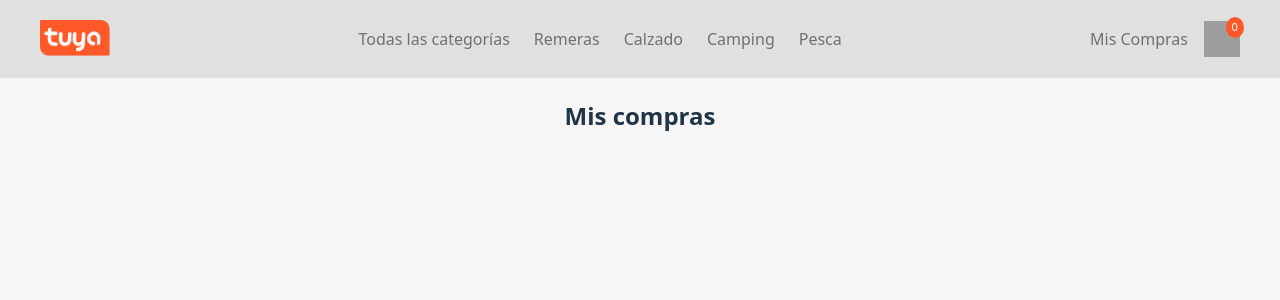
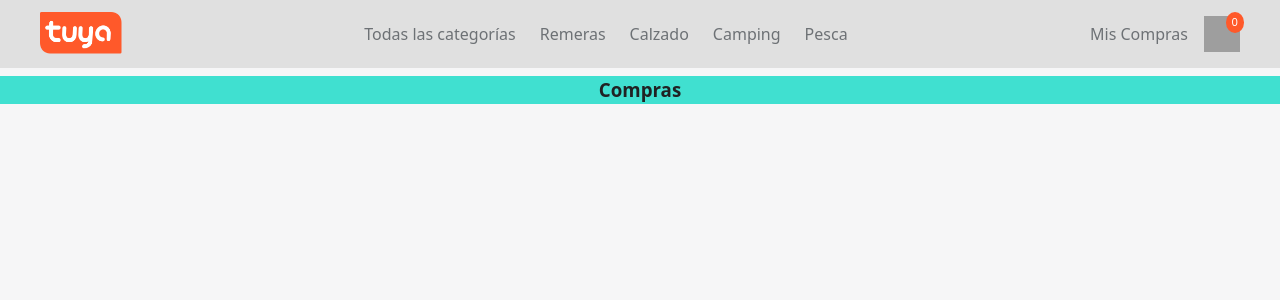
Before and after one commit to sergioibecerra/ProyectoFinal-Becerra, a React (Vite) app: page /orders in a window 1280 px wide. Shown: the top 300 px of the page. Built offline with nearby package versions, Linux system fonts and the light colour scheme; grey boxes are pictures that could not be loaded.

Commit message:
Subido desde mi PC

```diff
--- a/src/App.css
+++ b/src/App.css
@@ -13,3 +13,9 @@
 
   text-align: center;   /* centra todo el texto y elementos inline dentro del root */
 }
+
+.container {
+  max-width: 1100px;
+  margin: 0 auto;
+  padding: 0 1.5rem;
+}
--- a/src/App.jsx
+++ b/src/App.jsx
@@ -1,6 +1,7 @@
 import './App.css'
 import { BrowserRouter, Routes, Route } from 'react-router'
 import NavBar from './components/NavBar/NavBar'
+import OrderContainer from './components/OrderContainer/OrderContainer'
 
 function App() {
   return (
@@ -21,7 +22,7 @@ function App() {
           element={<div><h2>Detalle de Ítem</h2></div>} />
         <Route
           path='/orders'
-          element={<div><h2>Mis compras</h2></div>} />
+          element={<OrderContainer />} />
         <Route
           path='/cart'
           element={<div><h2>Carrito de Compras</h2></div>} />
--- a/src/components/CartWidget/CartWidget.css
+++ b/src/components/CartWidget/CartWidget.css
@@ -10,7 +10,7 @@
   height: 36px;
   stroke: #444;
   fill: none;
-  padding: 0px 0px;
+  padding: 0px;
 }
 
 .cart-widget .badge {
--- a/src/components/NavBar/NavBar.css
+++ b/src/components/NavBar/NavBar.css
@@ -9,11 +9,11 @@
   display: flex;
   align-items: center;
   justify-content: space-between;   /* espacio entre elementos */
-  padding: 1rem;                    /* padding alrededor */
+  padding: 0.5rem;                    /* padding alrededor */
 }
 
 .navbar-logo img {
-  height: 36px;
+  height: 42px;
   padding: 0.25rem 0 0 0;
   cursor: pointer;
 }
--- a/src/components/NavBar/NavBar.jsx
+++ b/src/components/NavBar/NavBar.jsx
@@ -4,7 +4,6 @@ import homeLogo from '../../assets/logo.png'
 import CartWidget from '../CartWidget/CartWidget'
 
 function NavBar() {
-
   console.log('Cargo componente: NavBar'); // TODO: Eliminar debug
 
   return (
--- /dev/null
+++ b/src/components/OrderContainer/OrderContainer.jsx
@@ -0,0 +1,13 @@
+import './OrderContainer.css'
+
+function OrderContainer() {
+  console.log('Cargo componente: OrderContainer'); // TODO: Eliminar debug
+
+  return (
+    <section>
+      {<h3>Compras</h3>}
+    </section>
+  )
+}
+
+export default OrderContainer
--- a/src/index.css
+++ b/src/index.css
@@ -5,11 +5,6 @@
 
   color: #213547;               /* color de texto para modo oscuro */
   background-color: #f6f6f7;    /* Shopify light background */
-
-  font-synthesis: none;                 /* desactiva la síntesis de fuentes */
-  text-rendering: optimizeLegibility;   /* optimiza la legibilidad del texto */
-  -webkit-font-smoothing: antialiased;  /* suaviza las fuentes en navegadores WebKit */
-  -moz-osx-font-smoothing: grayscale;   /* suaviza las fuentes en Firefox en macOS */
 }
 
 body {
@@ -18,3 +13,9 @@ body {
   min-height: 100vh;
   background-color: var(--bg-gray);
 }
+
+h1, h2, h3, h4, h5, h6 {
+  color: var(--text-dark);
+  margin: 0.5rem 0;
+  background-color: turquoise;
+}
```
Also changed, not shown: src/components/OrderContainer/OrderContainer.css (added).
